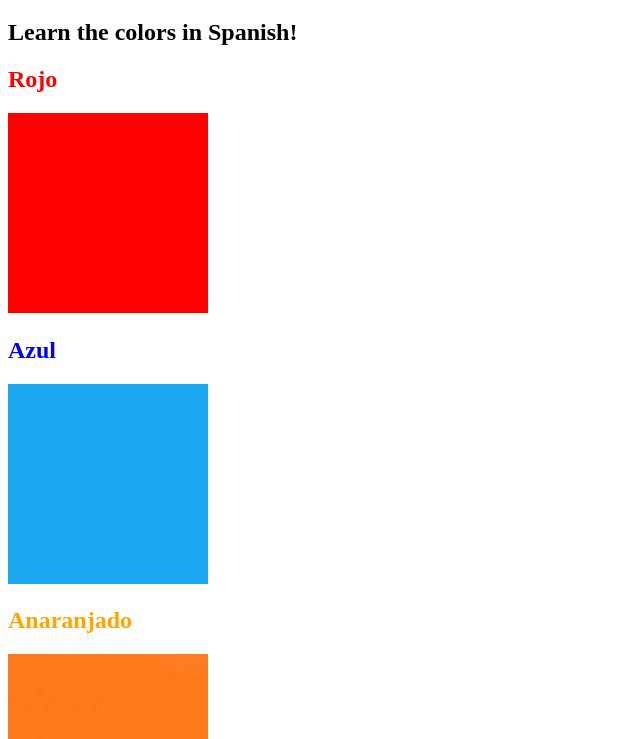
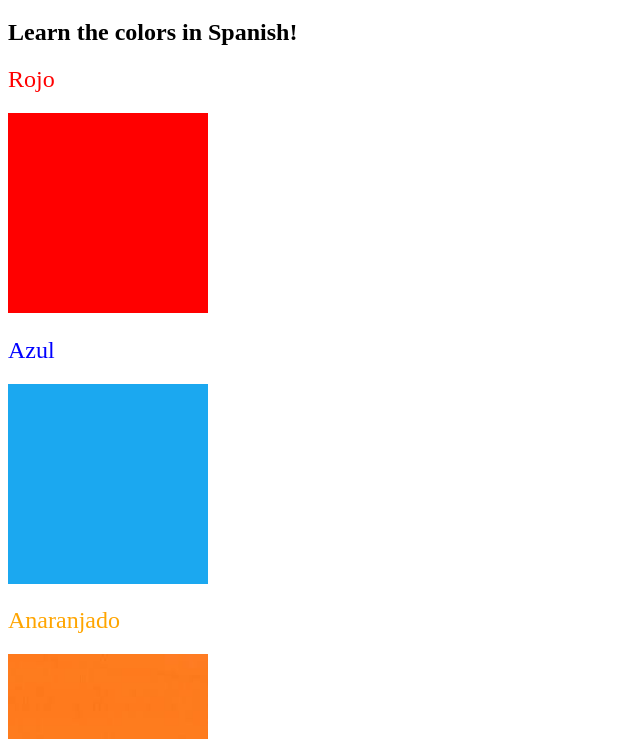
Before and after one commit to mbalos16/python_100_days_of_code, a plain HTML site: page day_43/exercise_43_3_learn_spanish_website_index.html in a window 1280 px wide. Shown: the part 61-800 px from the top of the page, without its empty margins (0-640 px from the left). Drawn offline with Linux system fonts and the light colour scheme.

Commit message:
Edit typo day 43

```diff
--- a/day_43/exercise_43_3_learn_spanish_website_style.css
+++ b/day_43/exercise_43_3_learn_spanish_website_style.css
@@ -19,7 +19,7 @@
     color: yellow;
 }
 
-.color-tiles {
+.color-title {
     font-weight: normal;
 }
 
```
